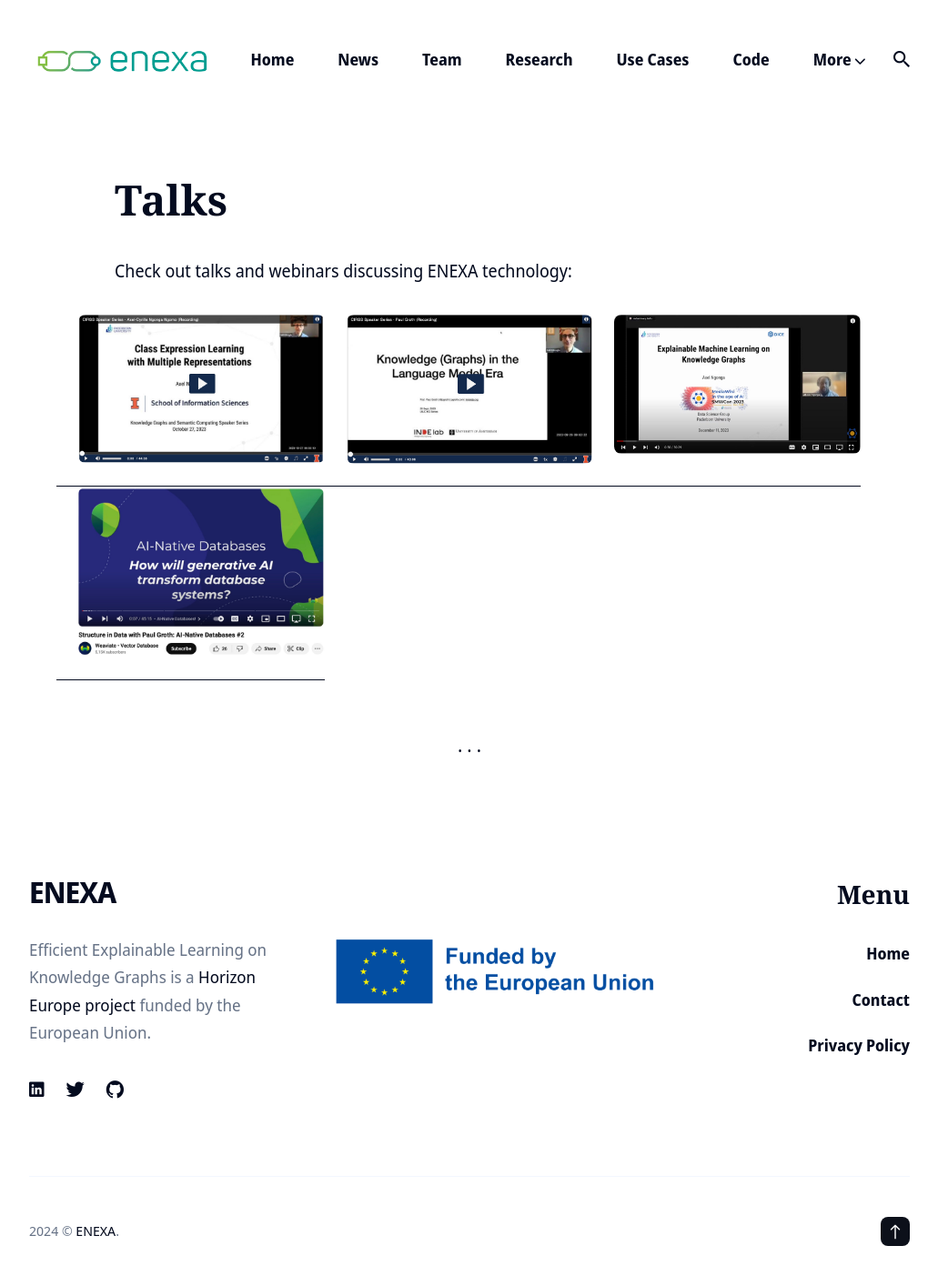
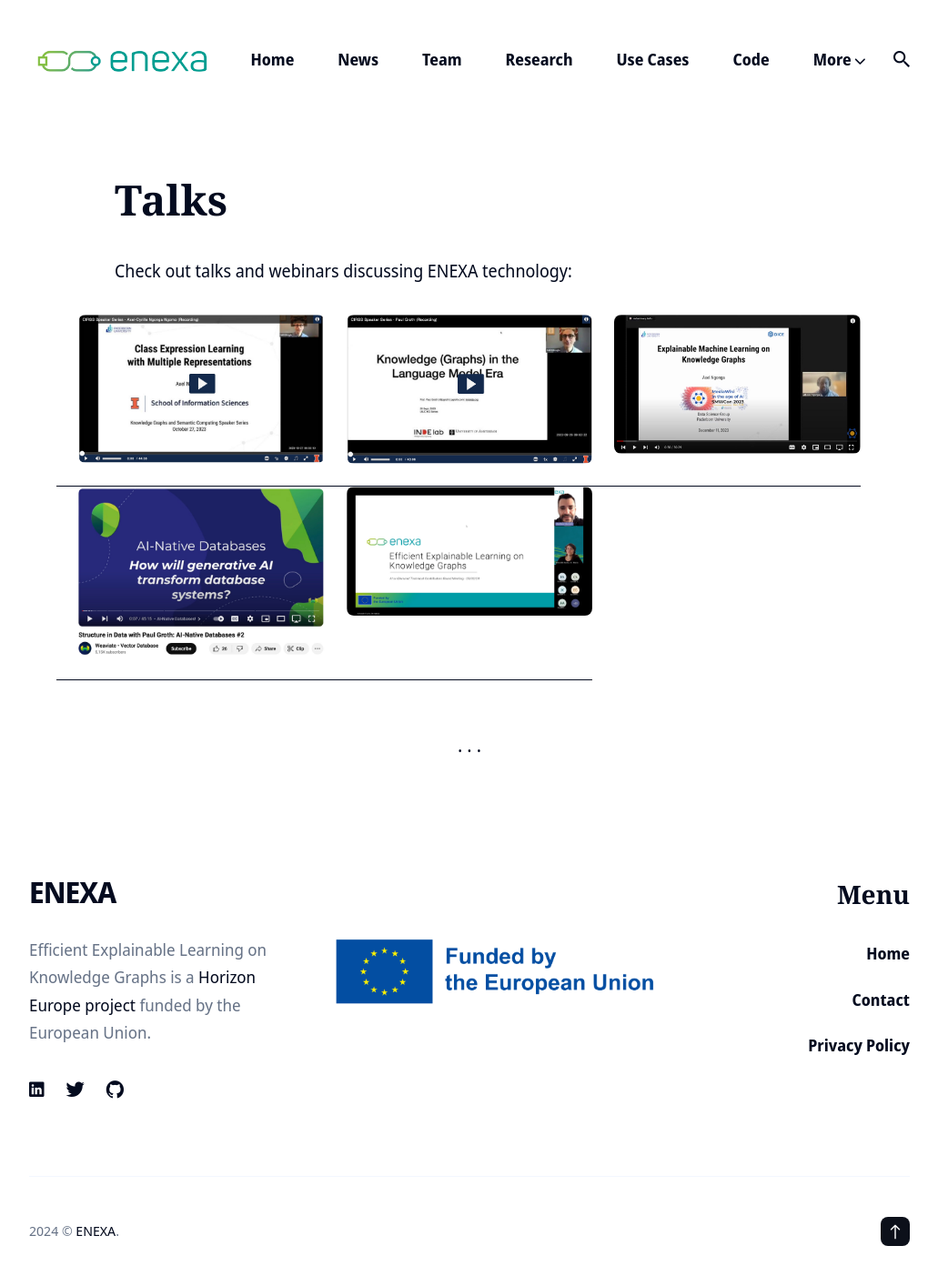
Before and after one commit to EnexaProject/enexaproject.github.io, a Jekyll site: the page built from _pages/talks.md, in a window 1280 px wide. Shown: the whole page at 91% size, without its empty margins (124-1155 px from the left). Built offline with Jekyll 4.4.1, drawn with Linux system fonts in a browser that asks for light colours; nearby versions of some CDN libraries.

Commit message:
added a new webinar

```diff
--- a/_pages/talks.md
+++ b/_pages/talks.md
@@ -8,9 +8,14 @@
 
 <div class="gallery-box">
     <div class="gallery">
+
+
     <a href="https://mediaspace.illinois.edu/media/t/1_mcw01wa7"><img src="/images/enexacontent/cirssAxel2023.jpg" loading="lazy"></a>
     <a href="https://mediaspace.illinois.edu/media/t/1_0jzxu14t"><img src="/images/enexacontent/cirssPaul2023.jpg" loading="lazy"></a>
     <a href="https://youtu.be/EowfN9hL-zc?si=-KV6pbT9j0O-Ckro"><img src="/images/enexacontent/swcconAxel2023.jpg" loading="lazy"></a>
     <a href="https://www.youtube.com/watch?v=3ET69F7smk8"><img src="/images/enexacontent/weaviatePodcastPaul2023.jpg" loading="lazy"></a>
+    <a href="https://fraunhofer-my.sharepoint.com/personal/martin_welss_iais_fraunhofer_de/_layouts/15/stream.aspx?id=%2Fpersonal%2Fmartin%5Fwelss%5Fiais%5Ffraunhofer%5Fde%2FDocuments%2FAufnahmen%2FAIoD%20Technical%20Contributors%20Board%20Meeting%2D20240223%5F100300%2DBesprechungsaufzeichnung%2Emp4&nav=eyJyZWZlcnJhbEluZm8iOnsicmVmZXJyYWxBcHAiOiJTdHJlYW1XZWJBcHAiLCJyZWZlcnJhbFZpZXciOiJTaGFyZURpYWxvZy1MaW5rIiwicmVmZXJyYWxBcHBQbGF0Zm9ybSI6IldlYiIsInJlZmVycmFsTW9kZSI6InZpZXcifX0&ga=1&referrer=StreamWebApp%2EWeb&referrerScenario=AddressBarCopied%2Eview%2E06c1dcf7%2Db7ec%2D472d%2Dad68%2Def8628bff817"><img src="/images/enexacontent/aiod2024.png" loading="lazy"></a>
+
+
     </div>
 </div>
```
